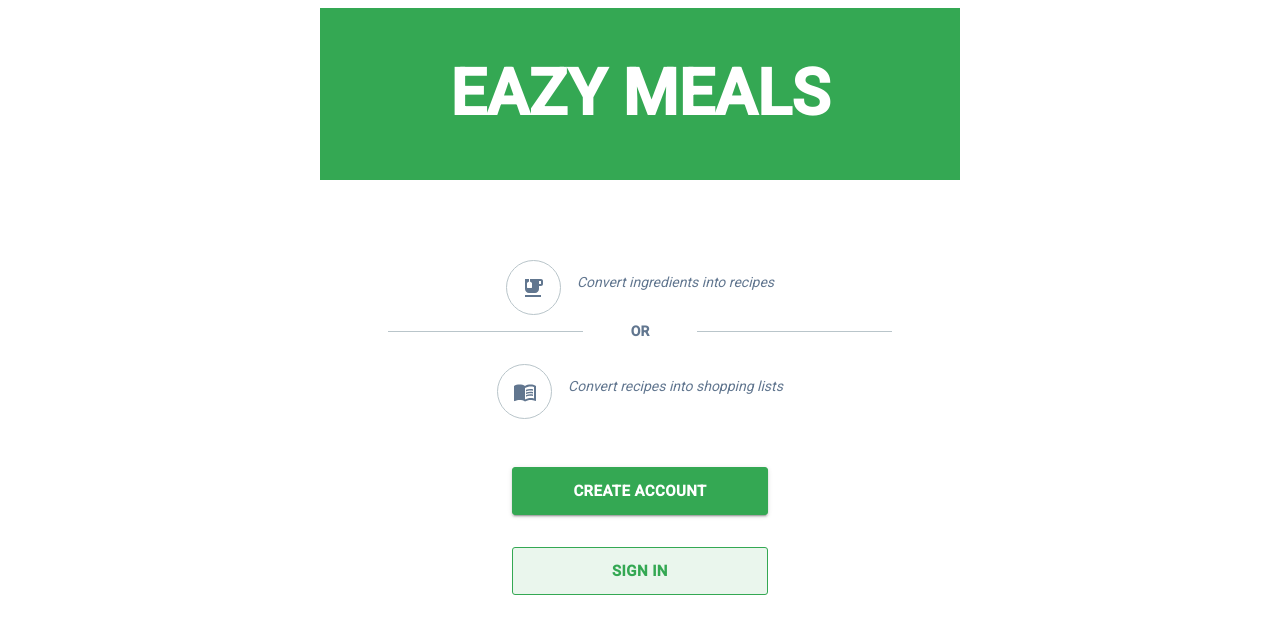
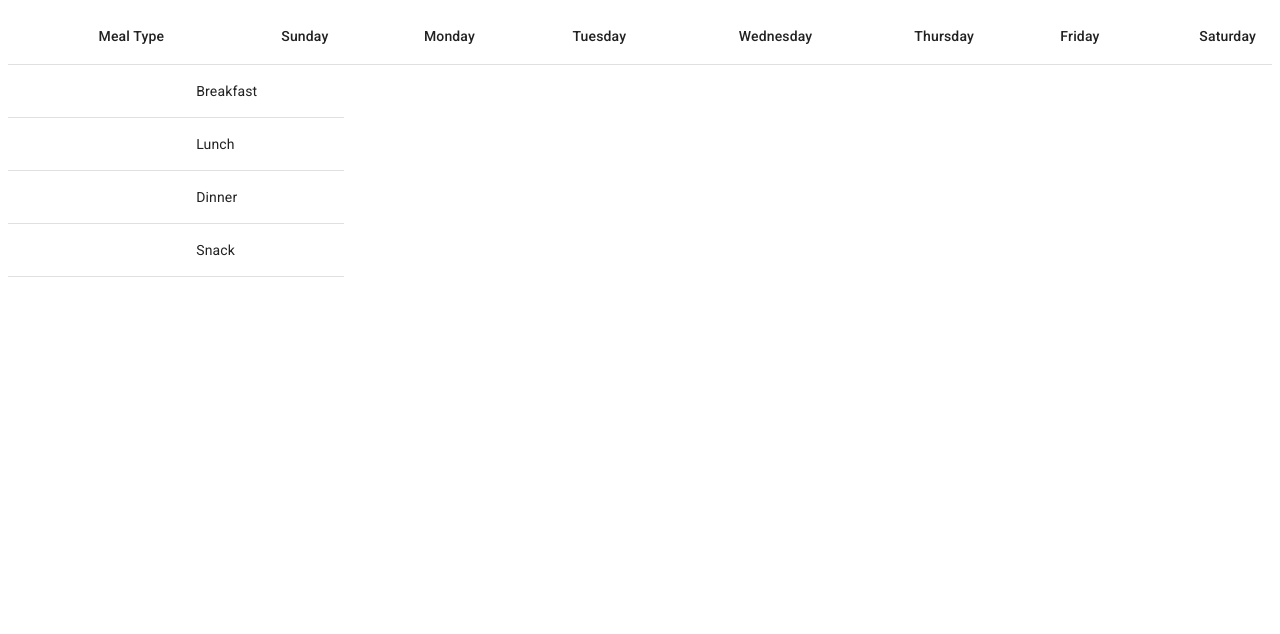
Before and after one commit to TeamEazyMeals/eazy-meals, a React (Create React App) app: page /addmealplantable in a window 1280 px wide. Shown: the top 634 px of the page. Built offline with nearby package versions, Linux system fonts and the light colour scheme; what gotrue-js would draw is missing.

Commit message:
Created a Table for our meal plan page

```diff
--- a/package.json
+++ b/package.json
@@ -9,6 +9,7 @@
     "@testing-library/react": "^11.2.7",
     "@testing-library/user-event": "^13.1.9",
     "axios": "^0.21.1",
+    "data-table": "^2.0.0",
     "faker": "^5.5.3",
     "fuse.js": "^6.4.6",
     "gotrue-js": "^0.9.29",
@@ -16,6 +17,7 @@
     "idb": "^6.1.2",
     "netlify-identity-widget": "^1.9.1",
     "react": "^17.0.2",
+    "react-data-table-component": "^6.11.7",
     "react-dom": "^17.0.2",
     "react-dropdown": "^1.9.2",
     "react-file-reader": "^1.1.4",
@@ -25,9 +27,11 @@
     "react-router-dom": "^5.2.0",
     "react-scripts": "^4.0.3",
     "react-select": "^3.1.0",
+    "react-table": "^7.7.0",
     "react-uuid": "^1.0.2",
     "styled-components": "^5.3.0",
     "swiper": "^6.7.0",
+    "table": "^6.7.1",
     "uuid": "^8.3.2",
     "validator": "^13.6.0",
     "web-vitals": "^2.0.0"
--- a/src/components/App/App.jsx
+++ b/src/components/App/App.jsx
@@ -13,7 +13,7 @@ import Preferences from "../../views/Preferences";
 import Goals from "../../views/Goals";
 import UploadCustomRecipe from "../UploadCustomRecipe/UploadCustomRecipe";
 import MealPlan from "../MealPlan/MealPlan";
-import AddRecipeToMealPlan from "../MealPlan/AddRecipeToMealPlan";
+import AddMealPlanTypeTable from "../MealPlan/AddMealPlanTypeTable";
 import HomePage from "../../views/AllRecipes/HomePage";
 import AddOrFindRecipes from "../AddOrFindRecipes/AddOrFindRecipes";
 
@@ -41,13 +41,11 @@ const App = () => {
             children={<UploadCustomRecipe />}
           />
           <Route path="/allrecipes/getrecipe" children={<GetRecipe />} />
-          <Route path="/allrecipes/:recipeId/addrecipetomealplan"
-            children={<AddRecipeToMealPlan />}
-          />
+
           <Route path="/allrecipes/:recipeId" children={<GetRecipe />} />
           <Route path="/allrecipes" children={<AllRecipes />} />
           <Route path="/mealplan" children={<MealPlan />} />
-
+          <Route path="/addmealplantable" children={<AddMealPlanTypeTable />} />
           <Route path="/forgotpassword" children={<ForgotPassword />} />
           <Route path="/homepage/signup" children={<SignUp />} />
           <Route path="/homepage/login" children={<LogIn />} />
--- /dev/null
+++ b/src/components/MealPlan/AddMealPlanTypeTable.jsx
@@ -0,0 +1,90 @@
+import React from "react";
+//import { makeStyles } from '@material-ui/core/styles';
+import Table from '@material-ui/core/Table';
+import TableBody from '@material-ui/core/TableBody';
+import TableCell from '@material-ui/core/TableCell';
+import TableContainer from '@material-ui/core/TableContainer';
+import TableHead from '@material-ui/core/TableHead';
+import TableRow from '@material-ui/core/TableRow';
+
+
+
+  const columns = [
+    {field: 'id', headerName: 'ID'},
+    { field: 'id', headerName: 'Sunday'},
+    { field: 'id', headerName: 'Monday'},
+    { field: 'id', headerName: 'Tuesday'},
+    { field: 'id', headerName: 'Wednesday'},
+    { field: 'id', headerName: 'Thursday'},
+    { field: 'id', headerName: 'Friday'},
+    { field: 'id', headerName: 'Saturday'},
+  ];
+
+  // const rows = [
+  //   { id: Breakfast},
+  //   { id: Lunch},
+  //   { id: Dinner},
+  //   { id: Snack},,
+
+  // ];
+
+  const AddMealPlanTypeTable = ()  => {
+
+    return (
+      <TableContainer>
+        <>
+        <Table>
+          <TableHead>
+            <TableRow>
+              <TableCell align="right">Meal Type</TableCell>
+              <TableCell align="right">Sunday</TableCell>
+              <TableCell align="right">Monday</TableCell>
+              <TableCell align="right">Tuesday</TableCell>
+              <TableCell align="right">Wednesday</TableCell>
+              <TableCell align="right">Thursday</TableCell>
+              <TableCell align="right">Friday</TableCell>
+              <TableCell align="right">Saturday</TableCell>
+
+            </TableRow>
+          </TableHead>
+
+          <TableBody>
+
+            {/* {rows.map((row) => ( */}
+              <>
+              <TableRow>
+                <TableCell  />
+                <TableCell align="left">Breakfast</TableCell>
+
+              </TableRow>
+
+             <TableRow>
+                 <TableCell component="th" scope="row" />
+                <TableCell align="left">Lunch</TableCell>
+
+            </TableRow>
+
+            <TableRow>
+                 <TableCell component="th" scope="row" />
+                <TableCell align="left">Dinner</TableCell>
+
+            </TableRow>
+            <TableRow>
+                 <TableCell component="th" scope="row" />
+                <TableCell align="left">Snack</TableCell>
+
+            </TableRow>
+
+              </>
+            {/* ))} */}
+
+          </TableBody>
+
+        </Table>
+        </>
+      </TableContainer>
+    );
+  };
+
+
+export default AddMealPlanTypeTable;
--- a/src/components/MealPlan/AddRecipeToMealPlan.jsx
+++ /dev/null
@@ -1,74 +0,0 @@
-import React, { useState, useEffect } from "react";
-import SetServings from "../../components/SetServings/SetServings";
-
-import styled from "styled-components";
-
-import app from "../../api/app/app";
-import cms from "../../api/cms/cms";
-import { useParams } from "react-router-dom";
-
-const Body = styled.div`
-  text-align: center;
-`;
-const Header = styled.header`
-  background: #07393c;
-  color: white;
-  text-align: center;
-`;
-const Title = styled.h1`
-  font-family: Arial, sans-serif;
-  letter-spacing: -1px;
-`;
-
-const Button = styled.button`
-color: white;
-background: #07393c;
-font-size: 1em;
-margin: 1em;
-padding: 0.25em 1em;
-border: 1px solid black;
-border-radius: 3px;
-text-transform uppercase;
-`;
-const Text = styled.p`
-  line-hieght: 25px;
-`;
-const AddRecipeToMealPlan = () => {
-  const { recipeId: id } = useParams();
-  const [recipes, setRecipe] = useState([]);
-  const [count, setCount] = useState(1);
-  const [mealTypeValue, setmealTypeValue] = useState([]);
-  const [dayValue, setDayValue] = useState([]);
-  const getRecipe = async () => {
-    if (app.calcIfShouldSync()) {
-      const response = await cms.syncRecipes();
-      setRecipe(response);
-    }
-    const response = JSON.parse(window.localStorage.getItem("recipes"));
-    setRecipe(response);
-
-    const foundRecipe = response.find((recipe) => recipe.id === id);
-    setRecipe(foundRecipe);
-  };
-  useEffect(() => getRecipe(), []);
-
-  if (!recipes) {
-    return <h1>loading......</h1>;
-  }
-
-  return (
-    <React.Fragment>
-      <div>
-        <h1>Plan selected</h1>
-        {/* <SetMeal mealTypeValue={mealTypeValue} setMealTypeValue={setmealTypeValue} /> */}
-
-        <h3>Set Servings</h3>
-        <SetServings count={count} setCount={setCount} />
-        <button variant="contained" href="/">
-        Confirm submission
-      </button>
-      </div>
-    </React.Fragment>
-  );
-};
-export default AddRecipeToMealPlan;
--- a/src/components/MealPlan/ListOfRecipeMealPlan.jsx
+++ /dev/null
@@ -1,4 +0,0 @@
-import React from "react";
-
-
-export default ListOfRecipeMealPlan;
--- a/src/components/MealPlan/MealPlan.jsx
+++ b/src/components/MealPlan/MealPlan.jsx
@@ -5,7 +5,6 @@ import app from "../../api/app/app";
 import cms from "../../api/cms/cms";
 import { useParams } from "react-router-dom";
 import SearchIcon from "@material-ui/icons/Search";
-import Sort from "../SortRecipes/SortRecipes";
 import useFetchRecipes from "../FetchRecipes/useFetchRecipes";
 //import Dropdownlist from "react-dropdown";
 
```
Also changed, not shown: 1 other file (tests, documents, lock files or other folders).
